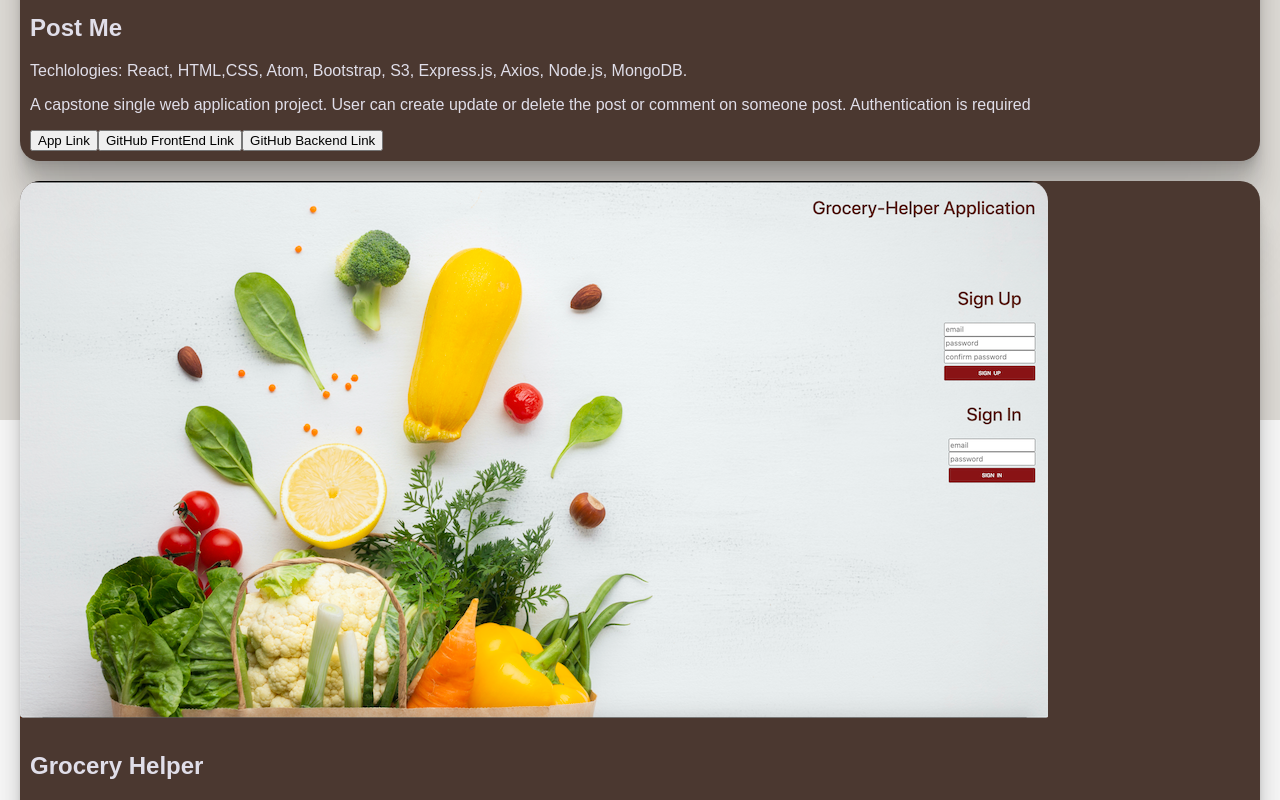
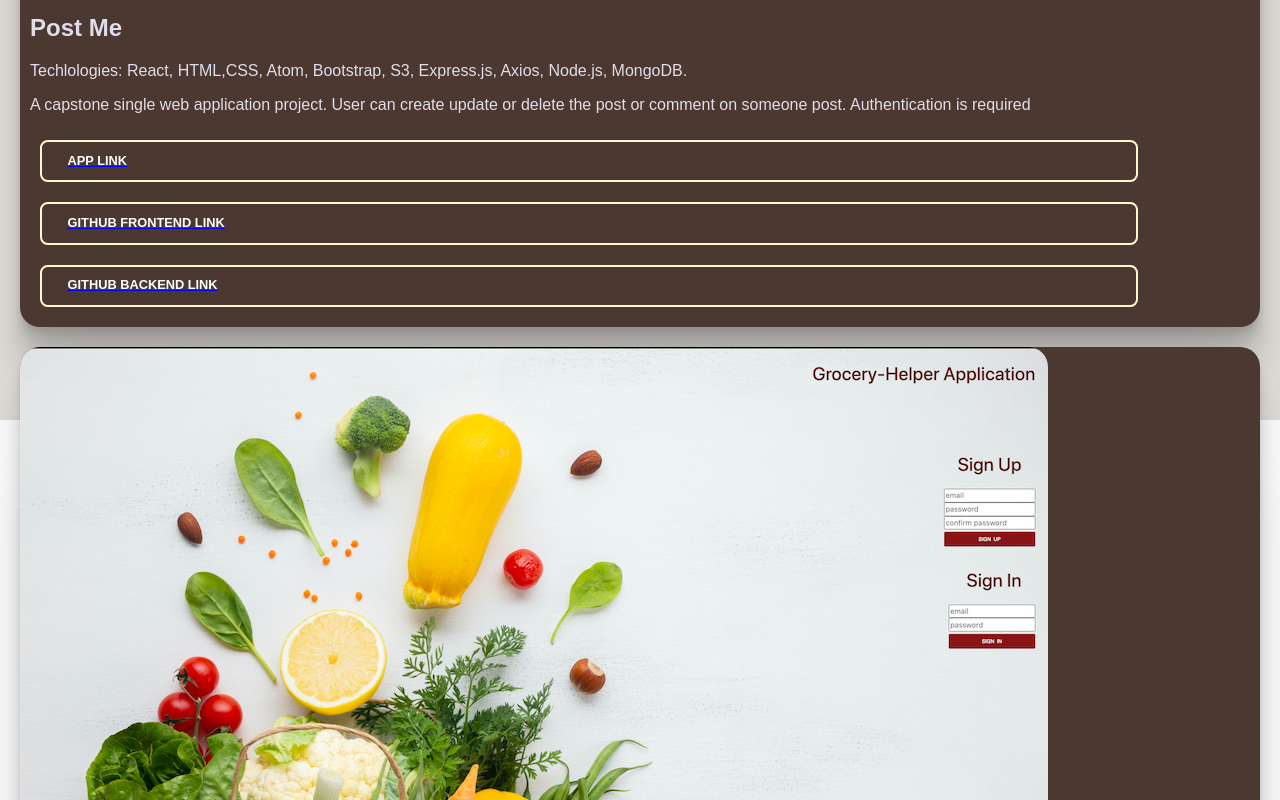
Before and after one commit to Nuanjan/Nuanjan.github.io, a React (Create React App) app: page /portfolio in a window 1280 px wide. Shown: the part 880-1680 px from the top of the page. Built offline with nearby package versions, Linux system fonts and the light colour scheme.

Commit message:
add contact component

```diff
--- a/src/components/contact/Contact.js
+++ b/src/components/contact/Contact.js
@@ -1,12 +1,61 @@
 import React from "react";
 import Content from "./../content/Content";
-
+import BackgroundImg from "./../content/BackgroundImg";
+import { GiVibratingSmartphone } from "react-icons/gi";
+import { HiOutlineMail } from "react-icons/hi";
+import { RiFacebookCircleLine } from "react-icons/ri";
+import { TiSocialLinkedinCircular } from "react-icons/ti";
+import { VscGithub } from "react-icons/vsc";
+import {
+  SocialMediaBtnContainer,
+  SocialMediaWrapper,
+  ContactMeContainer,
+  ContactHeader,
+} from "./contactStyles";
 const Contact = () => {
   return (
     <Content>
-      <div>
-        <h1>Contact</h1>
-      </div>
+      <ContactMeContainer>
+        <div>
+          <ContactHeader>Contact Me</ContactHeader>
+        </div>
+        <div>
+          <h3>Let get in touch</h3>
+          <div>
+            <h4>number</h4>
+            <div>
+              <span>
+                <GiVibratingSmartphone />
+              </span>
+              (857) 265 5359
+            </div>
+          </div>
+          <div>
+            <h4>email</h4>
+            <div>
+              <span>
+                <HiOutlineMail />
+              </span>
+              nuanjan.schluntz@gmail.com
+            </div>
+          </div>
+          <div>
+            <h4>social media</h4>
+            <SocialMediaBtnContainer>
+              <SocialMediaWrapper>
+                <RiFacebookCircleLine size="48px" color="#4f4a41" />
+              </SocialMediaWrapper>
+              <SocialMediaWrapper>
+                <TiSocialLinkedinCircular size="60px" color="#4f4a41" />
+              </SocialMediaWrapper>
+              <SocialMediaWrapper>
+                <VscGithub size="45px" color="#4f4a41" />
+              </SocialMediaWrapper>
+            </SocialMediaBtnContainer>
+          </div>
+        </div>
+      </ContactMeContainer>
+      <BackgroundImg />
     </Content>
   );
 };
--- /dev/null
+++ b/src/components/contact/contactStyles.js
@@ -0,0 +1,29 @@
+import styled from "styled-components";
+
+export const SocialMediaBtnContainer = styled.div`
+  display: flex;
+  justify-content: space-around;
+`;
+
+export const SocialMediaWrapper = styled.div`
+  display: flex;
+  justify-content: center;
+  align-items: center;
+`;
+
+export const ContactMeContainer = styled.div`
+  border: 3px solid #4b3830;
+  margin: 150px 20px;
+  padding: 20px;
+  position: relative;
+`;
+
+export const ContactHeader = styled.h1`
+  position: absolute;
+  top: -40px;
+  left: 50px;
+  background: #fff;
+  padding: 0 20px;
+  background-color: #e4e1dc;
+  color: #4f4a41;
+`;
--- a/src/components/home/Home.js
+++ b/src/components/home/Home.js
@@ -2,6 +2,7 @@ import React from "react";
 import { IoIosArrowDown } from "react-icons/io";
 import Content from "../content/Content";
 import BackgroundImg from "./../content/BackgroundImg";
+import { useHistory } from "react-router-dom";
 import {
   IconArrowDown,
   Bounce,
@@ -11,6 +12,7 @@ import {
 } from "./aboutMeStyles";
 
 const Home = () => {
+  const history = useHistory();
   return (
     <div>
       <Content>
--- a/src/components/home/aboutMeStyles.js
+++ b/src/components/home/aboutMeStyles.js
@@ -75,7 +75,6 @@ export const TextSpan = styled.span`
     &:hover {
         animation: ${rainbowTextSimpleAnimation} 0.5s ease-in forwards;
     }
-
 }
 `;
 
--- a/src/components/portfolio/PortfolioDetail.js
+++ b/src/components/portfolio/PortfolioDetail.js
@@ -1,8 +1,11 @@
 import React from "react";
+import { Link } from "react-router-dom";
 import {
   PortfolioDetailCard,
   PortfolioImage,
   PortfolioInformation,
+  InheriteBtn,
+  BtnContainer,
 } from "./portfolioStyles";
 import { PortfolioData } from "./PortfolioData";
 
@@ -17,11 +20,21 @@ const PortfolioDetail = () => {
           {port.technologies}
         </p>
         <p>{port.detail}</p>
-        <div>
-          <button>App Link</button>
-          <button disabled={!port.ghFrontEndLink}>GitHub FrontEnd Link</button>
-          <button disabled={!port.ghBackEndLink}>GitHub Backend Link</button>
-        </div>
+        <BtnContainer>
+          <Link to={{ pathname: port.appLink }} target="_blank">
+            <InheriteBtn>App Link</InheriteBtn>
+          </Link>
+          {port.ghFrontEndLink && (
+            <Link to={{ pathname: port.ghFrontEndLink }} target="_blank">
+              <InheriteBtn>GitHub FrontEnd Link</InheriteBtn>
+            </Link>
+          )}
+          {port.ghBackEndLink && (
+            <Link to={{ pathname: port.ghBackEndLink }} target="_blank">
+              <InheriteBtn>GitHub BackEnd Link</InheriteBtn>
+            </Link>
+          )}
+        </BtnContainer>
       </PortfolioInformation>
     </PortfolioDetailCard>
   ));
--- a/src/components/portfolio/portfolioStyles.js
+++ b/src/components/portfolio/portfolioStyles.js
@@ -35,3 +35,49 @@ export const PortfolioDetailCard = styled.div`
     0 22.3px 17.9px rgba(0, 0, 0, 0.072), 0 41.8px 33.4px rgba(0, 0, 0, 0.086),
     0 100px 80px rgba(0, 0, 0, 0.12);
 `;
+
+const ParentBtn = styled.button`
+  width: 90%;
+  box-sizing: border-box;
+  appearance: none;
+  background-color: transparent;
+  border: 2px solid #fffbc8;
+  border-radius: 0.6em;
+  cursor: pointer;
+  display: flex;
+  align-self: center;
+  font-size: 0.8rem;
+  font-weight: 400;
+  line-height: 1;
+  margin: 10px;
+  padding: 1em 2em;
+  text-decoration: none;
+  text-align: center;
+  text-transform: uppercase;
+  font-weight: 600;
+  &:hover,
+  &:focus {
+    color: #fff;
+    outline: 0;
+  }
+`;
+
+export const InheriteBtn = styled(ParentBtn)`
+  border-color: #fffbc8;
+  color: #fff;
+  background-image: linear-gradient(45deg, #f9c325 50%, transparent 50%);
+  background-position: 100%;
+  background-size: 400%;
+  transition: background 300ms ease-in-out;
+
+  &:hover {
+    background-position: 0;
+    color: #1f1c20;
+  }
+`;
+
+export const BtnContainer = styled.div`
+  display: flex;
+  flex-direction: column;
+  justify-content: center;
+`;
```
